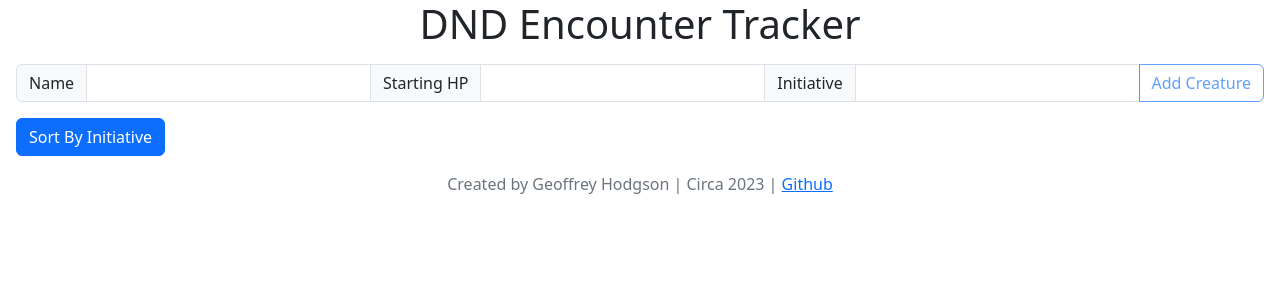
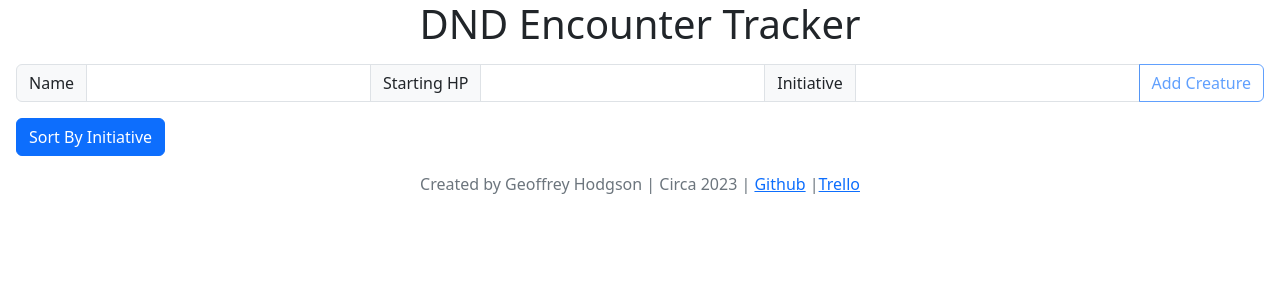
Before and after one commit to gphodgson/dnd-tracker, a React (Vite) app: page / in a window 1280 px wide. Shown: the top 300 px of the page. Built offline with nearby package versions, Linux system fonts and the light colour scheme.

Commit message:
minor cleanup + added trello board to footer

```diff
--- a/src/components/EnemyList.tsx
+++ b/src/components/EnemyList.tsx
@@ -1,4 +1,3 @@
-import { map } from "zod";
 import Enemy from "../types/Enemy";
 import EnemyItem from "./EnemyItem";
 
--- a/src/components/Footer.tsx
+++ b/src/components/Footer.tsx
@@ -2,7 +2,8 @@ const Footer = () => {
   return (
     <p className="text-center text-secondary">
       Created by Geoffrey Hodgson | Circa 2023 |{" "}
-      <a href="https://github.com/gphodgson/dnd-tracker">Github</a>
+      <a href="https://github.com/gphodgson/dnd-tracker">Github</a> |
+      <a href="https://trello.com/b/mXJeX4FE/dnd-encounter-tracker">Trello</a>
     </p>
   );
 };
```
